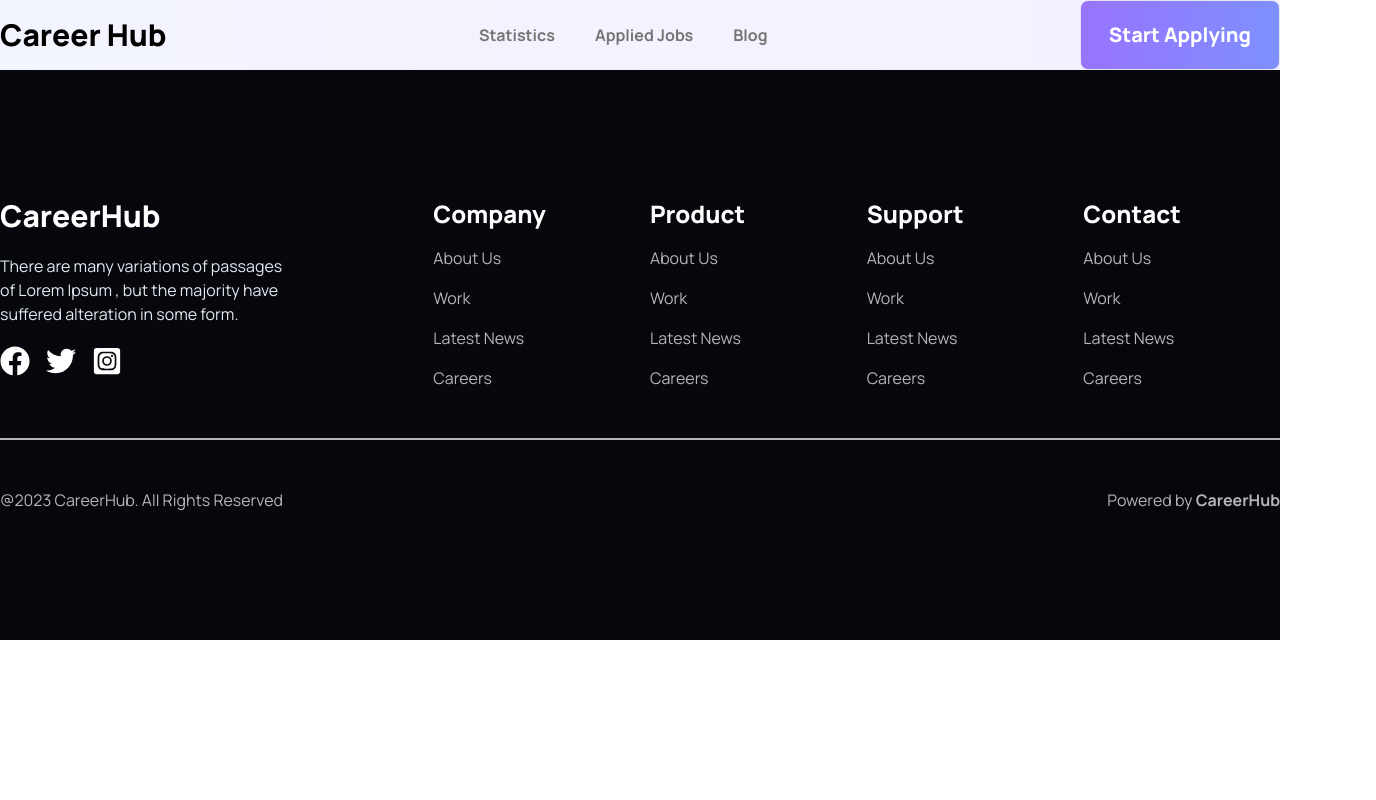
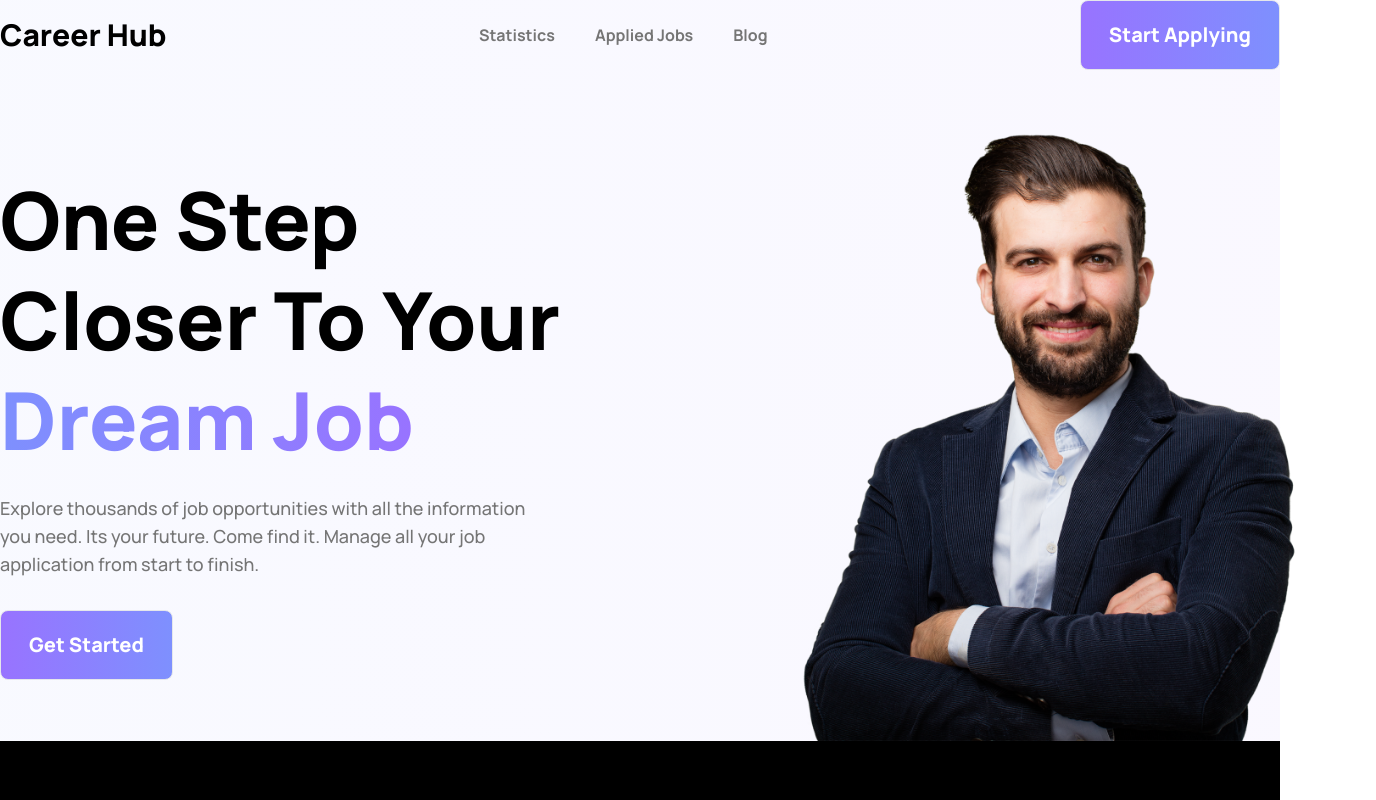
Before and after one commit to Newajdev/Career-Hub, a React (Vite) app: page / in a window 1280 px wide. Shown: the top 800 px of the page, 1376 px wide, since content can reach past the window. Built offline with nearby package versions, Linux system fonts and the light colour scheme.

Commit message:
hero Section of hom completed

```diff
--- a/src/components/HeroSction/Container.jsx
+++ b/src/components/HeroSction/Container.jsx
@@ -2,11 +2,11 @@ import React from 'react';
 
 const HeroContainer = ({ children }) => {
     return (
-        <div className='bg-gradient-to-r from-Start5 to-End5'>
+
             <div className='max-w-[1320px] mx-auto'>
                 {children}
             </div>
-        </div>
+
     );
 };
 
--- a/src/components/HeroSction/HeroBanner.jsx
+++ b/src/components/HeroSction/HeroBanner.jsx
@@ -4,13 +4,13 @@ import PrimaryBtn from '../PrimaryBtn';
 const HeroBanner = () => {
     return (
         <>
-            <div className='flex'>
+            <div className='flex items-center justify-between pt-10'>
                 <div>
-                    <h1>One Step Closer To Your Dream Job</h1>
-                    <p>Explore thousands of job opportunities with all the information you need. Its your future. Come find it. Manage all your job application from start to finish.</p>
-                    <PrimaryBtn></PrimaryBtn>
+                    <h1 className='font-extrabold text-[80px] w-[588px] leading-[100px] mb-6'>One Step Closer To Your <span className='text-transparent from-Start to-End bg-clip-text bg-gradient-to-r'>Dream Job</span></h1>
+                    <p className='text-subtite font-medium text-lg w-[536px] mb-8'>Explore thousands of job opportunities with all the information you need. Its your future. Come find it. Manage all your job application from start to finish.</p>
+                    <PrimaryBtn name={'Get Started'}></PrimaryBtn>
                 </div>
-                <div><img className='w-[816px]' src="/src/assets/images/user.png" alt="" /></div>
+                <div><img className='w-[816px] ml-24' src="/src/assets/images/user.png" alt="" /></div>
             </div>
         </>
     );
--- /dev/null
+++ b/src/components/Home/Home.jsx
@@ -0,0 +1,20 @@
+import React from 'react';
+import HeroBanner from '../HeroSction/HeroBanner';
+import Container from '../HeroSction/Container';
+
+
+const Home = () => {
+    return (
+        <div>
+            <div className='bg-gradient-to-r from-Start5 to-End5'>
+                <Container>
+                    <HeroBanner></HeroBanner>
+                </Container>
+
+            </div>
+
+        </div>
+    );
+};
+
+export default Home;
--- a/src/main.jsx
+++ b/src/main.jsx
@@ -9,12 +9,17 @@ import App from './App.jsx'
 import Statistics from './components/Statistics/Statistics.jsx';
 import AppliedJobs from './components/AppliedJobs/AppliedJobs.jsx';
 import Blog from './components/Blog/Blog.jsx';
+import Home from './components/Home/home.jsx';
 
 const router = createBrowserRouter([
   {
     path: "/",
     element: <App></App>,
     children: [
+      {
+        path: "/",
+        element: <Home></Home>
+      },
       {
         path: "/statistics",
         element: <Statistics></Statistics>
```
